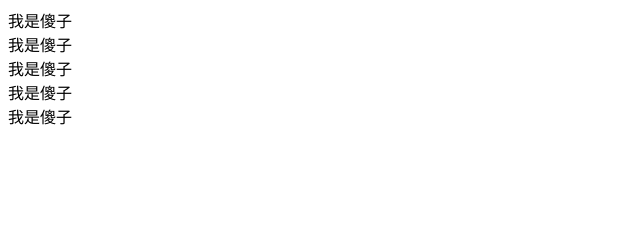
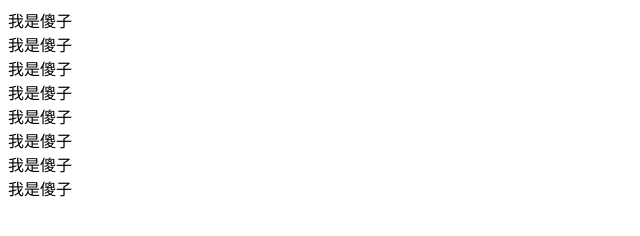
Before and after one commit to panyuhui5234481/text, a plain HTML site: page index.html in a window 1280 px wide. Shown: the whole page, without its empty margins (0-640 px from the left). Drawn offline with Linux system fonts and the light colour scheme.

Commit message:
我进行了第三次提交

```diff
--- a/index.html
+++ b/index.html
@@ -12,5 +12,8 @@
     <div>我是傻子</div>
     <div>我是傻子</div>
     <div>我是傻子</div>
+    <div>我是傻子</div>
+    <div>我是傻子</div>
+    <div>我是傻子</div>
 </body>
 </html>
```
